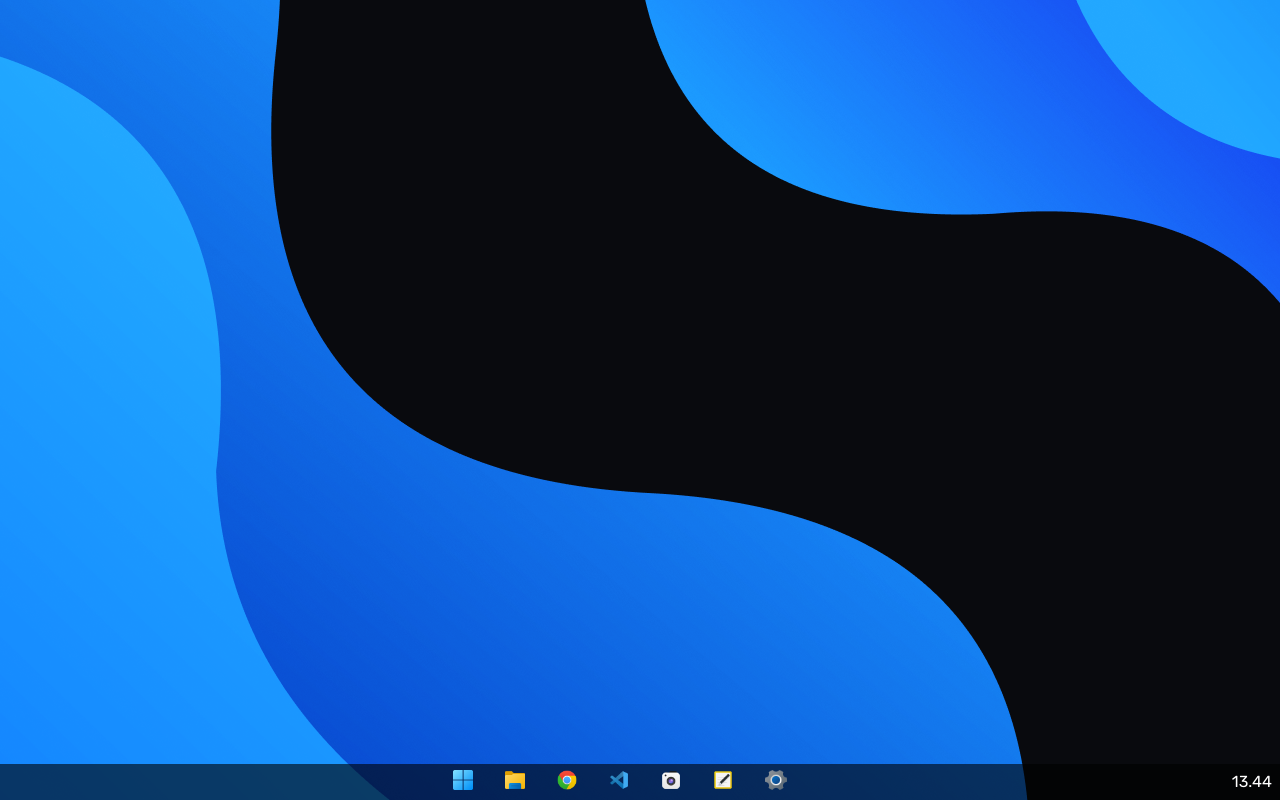
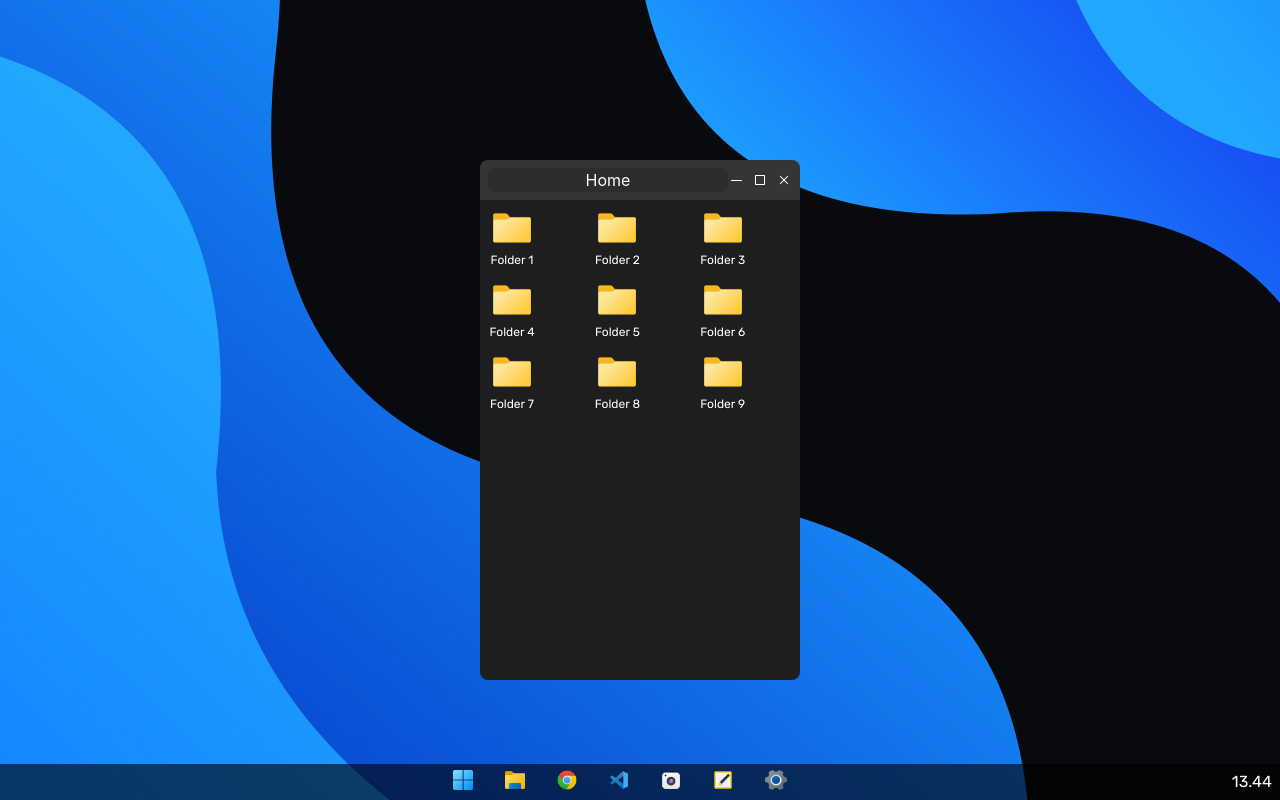
Before and after one commit to ilham25/dw-hackathon-fe, a React (Create React App) app: page /desktop in a window 1280 px wide. Both pictures are taken after a click on the element 515 px from the left and 782 px from the top of the page. Built offline with nearby package versions, Linux system fonts and the light colour scheme.

Commit message:
add file manager

```diff
--- /dev/null
+++ b/src/component/modal/modalFileManager.js
@@ -0,0 +1,95 @@
+import React, { useState } from "react";
+
+import Folder from "../../assets/folder.png";
+
+import {
+  VscChromeMaximize,
+  VscClose,
+  VscChromeMinimize,
+} from "react-icons/vsc";
+export default function ModalFileManager({ handleMinClose, handleMaximize }) {
+  const [maximum, setMaximum] = useState(false);
+  const [folders] = useState([
+    {
+      id: 1,
+      label: "Folder 1",
+    },
+    {
+      id: 2,
+      label: "Folder 2",
+    },
+    {
+      id: 3,
+      label: "Folder 3",
+    },
+    {
+      id: 4,
+      label: "Folder 4",
+    },
+    {
+      id: 5,
+      label: "Folder 5",
+    },
+    {
+      id: 6,
+      label: "Folder 6",
+    },
+    {
+      id: 7,
+      label: "Folder 7",
+    },
+    {
+      id: 8,
+      label: "Folder 8",
+    },
+    {
+      id: 9,
+      label: "Folder 9",
+    },
+  ]);
+  const ReuseFolder = ({ label }) => (
+    <div className="flex flex-col w-12  justify-center items-center">
+      <img src={Folder} alt="" className="w-10 h-10" />
+      <p className="text-xs pt-1">{label}</p>
+    </div>
+  );
+
+  return (
+    <div className="w-full h-screen overflow-hidden flex items-center justify-center ">
+      <div className={maximum ? "w-full h-full" : "w-1/4 h-3/5"}>
+        <div
+          className="w-full text-center rounded-t-lg text-white flex justify-between p-2"
+          style={{ background: "#353535" }}
+        >
+          <div></div>
+          <div
+            className="text-white px-2 rounded-lg text-center"
+            style={{ width: "500px", background: "#2D2D2D" }}
+          >
+            Home
+          </div>
+          <div className="flex gap-2 items-center">
+            <VscChromeMinimize onClick={handleMinClose} />
+            <VscChromeMaximize onClick={() => setMaximum(!maximum)} />
+            <VscClose onClick={handleMinClose} />
+          </div>
+        </div>
+        <div
+          className="h-full w-full rounded-b-lg pt-2 px-2 text-white"
+          style={{ background: "#1E1E1E" }}
+        >
+          <div
+            className={`grid grid-flow-row auto-rows-max grid-cols-2 md:grid-cols-3 gap-3 ${
+              maximum ? `lg:grid-cols-10` : `lg:grid-cols-3`
+            }`}
+          >
+            {folders &&
+              folders.map((folder) => (
+                <ReuseFolder key={folder.id} label={folder.label} />
+              ))}
+          </div>
+        </div>
+      </div>
+    </div>
+  );
+}
--- a/src/component/taskbar.js
+++ b/src/component/taskbar.js
@@ -7,7 +7,11 @@ import Camera from "../assets/camera.png";
 import NoteEdit from "../assets/noteedit.png";
 import Setting from "../assets/setting.png";
 
-export default function Taskbar({ showBrowser, showNoteEdit }) {
+export default function Taskbar({
+  showBrowser,
+  showNoteEdit,
+  showFileManager,
+}) {
   const ReuseTaskbar = ({ image, onClick }) => (
     <div onClick={onClick} className="hover:bg-gray-500 h-10 p-2">
       <img src={image} alt="" className="h-5" />
@@ -18,7 +22,7 @@ export default function Taskbar({ showBrowser, showNoteEdit }) {
       <div></div>
       <div className="flex gap-4">
         <ReuseTaskbar image={Windows} />
-        <ReuseTaskbar image={FileManager} />
+        <ReuseTaskbar image={FileManager} onClick={showFileManager} />
         <ReuseTaskbar image={Chrome} onClick={showBrowser} />
         <ReuseTaskbar image={VSCode} onClick={showBrowser} />
         <ReuseTaskbar image={Camera} />
--- a/src/pages/desktop.js
+++ b/src/pages/desktop.js
@@ -2,21 +2,27 @@ import React, { useState } from "react";
 import backgroundDefault from "../assets/aether-dark.svg";
 import Taskbar from "../component/taskbar";
 import ModalNoteEdit from "../component/modal/modalNoteEdit";
+import ModalFileManager from "../component/modal/modalFileManager";
 
 export default function Desktop() {
   const [showNote, setShowNote] = useState(false);
+  const [showFileManager, setShowFileManager] = useState(false);
 
   return (
     <div
       className="w-full h-screen overflow-hidden "
       style={{ backgroundImage: `url(${backgroundDefault})` }}
     >
-      {showNote ? (
-        <ModalNoteEdit handleMinClose={() => setShowNote(false)} />
-      ) : (
-        <div className="h-full" />
+      {showNote && <ModalNoteEdit handleMinClose={() => setShowNote(false)} />}
+      {!showFileManager && <div className="h-full" />}
+
+      {showFileManager && (
+        <ModalFileManager handleMinClose={() => setShowFileManager(false)} />
       )}
-      <Taskbar showNoteEdit={() => setShowNote(!showNote)} />
+      <Taskbar
+        showNoteEdit={() => setShowNote(!showNote)}
+        showFileManager={() => setShowFileManager(!showFileManager)}
+      />
     </div>
   );
 }
```
Also changed, not shown: src/assets/folder.png (added).
